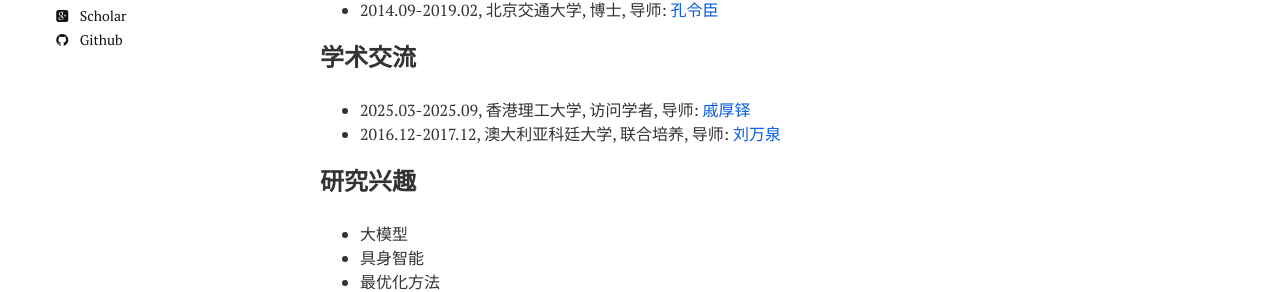
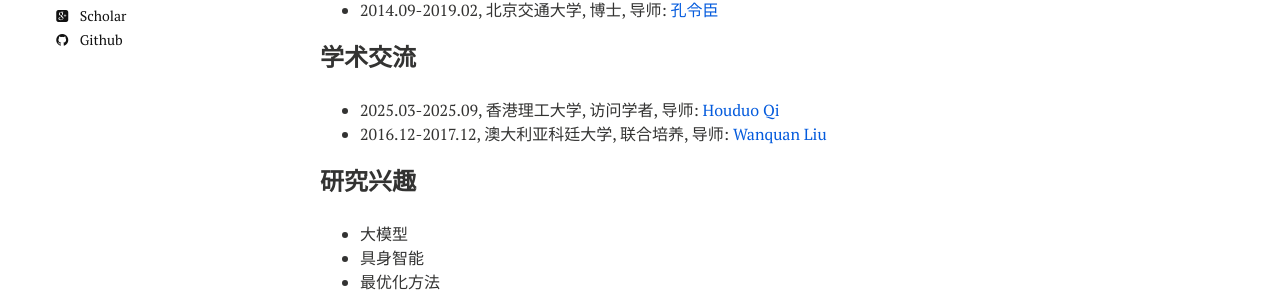
Before and after one commit to xianchaoxiu/xianchaoxiu.github.io, a Jekyll site: the page built from chinese/index.md, in a window 1280 px wide. Shown: the part 301-593 px from the top of the page. Built offline with Jekyll 4.4.1, drawn with Linux system fonts in a browser that asks for light colours; nearby versions of some CDN libraries.

Commit message:
Update index.md

```diff
--- a/chinese/index.md
+++ b/chinese/index.md
@@ -18,8 +18,8 @@ share: false
 * 2014.09-2019.02, 北京交通大学, 博士, 导师: <a href="https://faculty.bjtu.edu.cn/8316/" class="textlink" target="_blank">孔令臣</a> <br>
 
 ### 学术交流
-* 2025.03-2025.09, 香港理工大学, 访问学者, 导师: <a href="https://www.polyu.edu.hk/ama/people/academic-staff/prof-qi-houduo/" class="textlink" target="_blank">戚厚铎</a> <br>
-* 2016.12-2017.12, 澳大利亚科廷大学, 联合培养, 导师: <a href="https://ise.sysu.edu.cn/teacher/LiuWanquan" class="textlink" target="_blank">刘万泉</a> <br>
+* 2025.03-2025.09, 香港理工大学, 访问学者, 导师: <a href="https://www.polyu.edu.hk/ama/people/academic-staff/prof-qi-houduo/" class="textlink" target="_blank">Houduo Qi</a> <br>
+* 2016.12-2017.12, 澳大利亚科廷大学, 联合培养, 导师: <a href="https://ise.sysu.edu.cn/teacher/LiuWanquan" class="textlink" target="_blank">Wanquan Liu</a> <br>
 
 
 ### 研究兴趣
```
